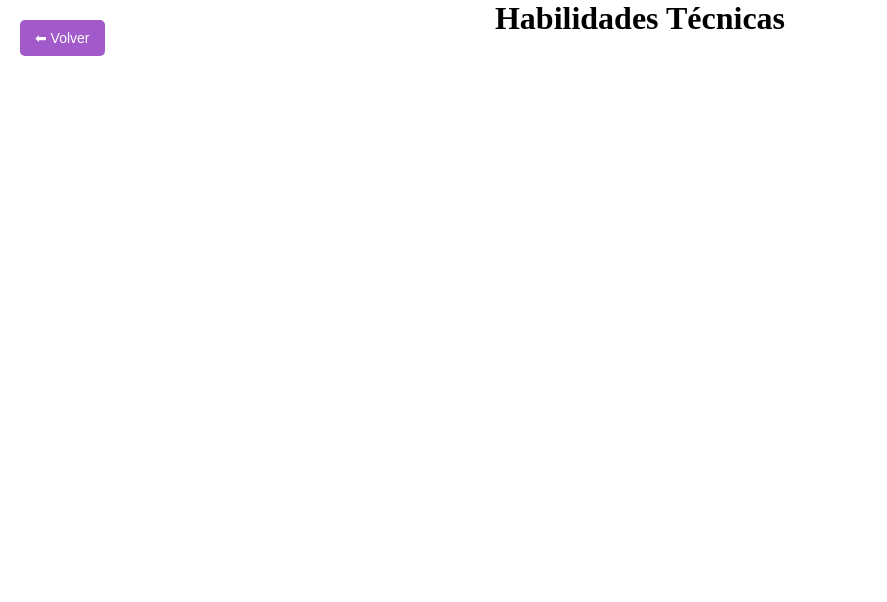
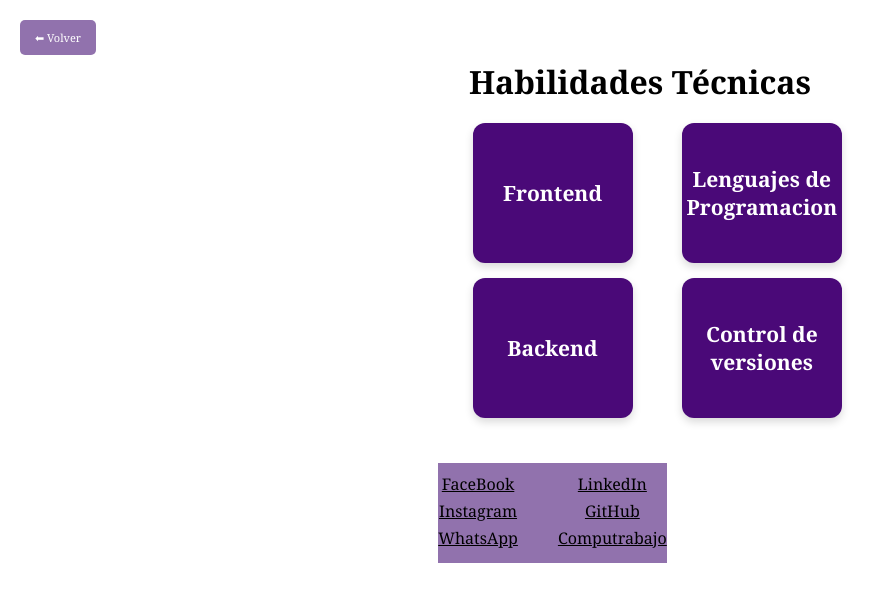
Before and after one commit to anamaria-romero/portafolio-ana, a React (Vite) app: page /Technicals in a window 1280 px wide. Shown: the top 602 px of the page, without its empty margins (0-887 px from the left). Built offline with nearby package versions, Linux system fonts and the light colour scheme.

Commit message:
Cuarto Commit

```diff
--- a/src/components/Pages/Home/Socials.jsx
+++ b/src/components/Pages/Home/Socials.jsx
@@ -1,13 +1,19 @@
 import { useNavigate } from "react-router-dom";
+import { Footer } from "../../Layouts/Footer/Footer";
 
-export const Socials  = () => {
+export const Socials = () => {
   const navigate = useNavigate();
 
   return (
-    <div>
-      <button className="BackButton" onClick={() => navigate("/")}>⬅ Volver</button>
-      <h1>Habilidades Sociales</h1>
-      <p>Aquí puedes agregar una descripción más detallada de las habilidades sociales.</p>
-    </div>
+    <>
+      <div>
+        <button className="BackButton" onClick={() => navigate("/")}>
+          ⬅ Volver
+        </button>
+        <h1 className="tittle">Habilidades Sociales</h1>
+      </div>
+
+        <Footer/>
+    </>
   );
 };
--- a/src/components/Pages/Home/Studies.jsx
+++ b/src/components/Pages/Home/Studies.jsx
@@ -1,13 +1,29 @@
 import { useNavigate } from "react-router-dom";
+import { Institute } from "../../Ui/Studies/Institute";
+import { Footer } from "../../Layouts/Footer/Footer";
+import { Technical } from "../../Ui/Studies/Technical";
+import { Technologist } from "../../Ui/Studies/Technologist";
+import { English } from "../../Ui/Studies/English";
 
-export const Studies  = () => {
+export const Studies = () => {
   const navigate = useNavigate();
 
   return (
-    <div>
-      <button className="BackButton" onClick={() => navigate("/")}>⬅ Volver</button>
-      <h1>Estudios</h1>
-      <p>Aquí puedes agregar información detallada sobre los estudios realizados.</p>
-    </div>
+    <>
+      <div>
+        <button className="BackButton" onClick={() => navigate("/")}>
+          ⬅ Volver
+        </button>
+        <h1 className="tittle">Estudios</h1>
+      </div>
+
+      <div className="cards-container">
+        <Institute/>
+        <Technical/>
+        <Technologist/>
+        <English/>
+        <Footer/>
+      </div>
+    </>
   );
 };
--- a/src/components/Pages/Home/Technicals.jsx
+++ b/src/components/Pages/Home/Technicals.jsx
@@ -1,12 +1,29 @@
 import { useNavigate } from "react-router-dom";
+import { Frontend } from "../../Ui/TechnicalsSkills/frontend";
+import { Programation } from "../../Ui/TechnicalsSkills/Programation";
+import { Backend } from "../../Ui/TechnicalsSkills/Backend";
+import { Versions } from "../../Ui/TechnicalsSkills/Versions";
+import { Footer } from "../../Layouts/Footer/Footer";
 
 export const Technicals = () => {
   const navigate = useNavigate();
 
   return (
-    <div>
-      <button className="BackButton" onClick={() => navigate("/")}>⬅ Volver</button>
-      <h1>Habilidades Técnicas</h1>
-    </div>
+    <>
+      <div>
+        <button className="BackButton" onClick={() => navigate("/")}>
+          ⬅ Volver
+        </button>
+        <h1 className="tittle">Habilidades Técnicas</h1>
+      </div>
+
+      <div className="cards-container">
+        <Frontend />
+        <Programation />
+        <Backend />
+        <Versions />
+        <Footer/>
+      </div>
+    </>
   );
 };
--- /dev/null
+++ b/src/components/Ui/Studies/English.jsx
@@ -0,0 +1,26 @@
+import { useState } from "react";
+
+export const English = () => {
+  const [flipped, setFlipped] = useState(false);
+
+  return (
+    <div className={`card ${flipped ? "flipped" : ""}`} onClick={() => setFlipped(!flipped)}>
+      <div className="card-inner">
+        <div className="card-front">
+          <h2>Ingles</h2>
+        </div>
+
+        <div className="card-back">
+          <nav>
+            <ul>
+              <li>Curso de Ingles</li>
+              <li>American School Way</li>
+              <li>Nivel B1</li>
+              <li>En proceso</li>
+            </ul>
+          </nav>
+        </div>
+      </div>
+    </div>
+  );
+};
--- /dev/null
+++ b/src/components/Ui/Studies/Institute.jsx
@@ -0,0 +1,26 @@
+import { useState } from "react";
+
+export const Institute = () => {
+  const [flipped, setFlipped] = useState(false);
+
+  return (
+    <div className={`card ${flipped ? "flipped" : ""}`} onClick={() => setFlipped(!flipped)}>
+      <div className="card-inner">
+        <div className="card-front">
+          <h2>Bachiller</h2>
+        </div>
+
+        <div className="card-back">
+          <nav>
+            <ul>
+              <li>Bachiller</li>
+              <li>Institucion Educativa Instituo Pijao</li>
+              <li>2012 - 2023</li>
+              <li><a href="">Descargar Diploma</a></li>
+            </ul>
+          </nav>
+        </div>
+      </div>
+    </div>
+  );
+};
--- /dev/null
+++ b/src/components/Ui/Studies/Technical.jsx
@@ -0,0 +1,26 @@
+import { useState } from "react";
+
+export const Technical = () => {
+  const [flipped, setFlipped] = useState(false);
+
+  return (
+    <div className={`card ${flipped ? "flipped" : ""}`} onClick={() => setFlipped(!flipped)}>
+      <div className="card-inner">
+        <div className="card-front">
+          <h2>Tecnico</h2>
+        </div>
+
+        <div className="card-back">
+          <nav>
+            <ul>
+              <li>Analisis y Desarrollo de Software</li>
+              <li>SENA</li>
+              <li>2022 - 2023</li>
+              <li><a href="">Descargar Diploma</a></li>
+            </ul>
+          </nav>
+        </div>
+      </div>
+    </div>
+  );
+};
--- /dev/null
+++ b/src/components/Ui/Studies/Technologist.jsx
@@ -0,0 +1,26 @@
+import { useState } from "react";
+
+export const Technologist = () => {
+  const [flipped, setFlipped] = useState(false);
+
+  return (
+    <div className={`card ${flipped ? "flipped" : ""}`} onClick={() => setFlipped(!flipped)}>
+      <div className="card-inner">
+        <div className="card-front">
+          <h2>Tecnologo</h2>
+        </div>
+
+        <div className="card-back">
+          <nav>
+            <ul>
+              <li>Analisis y Desarrollo de Software</li>
+              <li>SENA</li>
+              <li>2024 - 2025</li>
+              <li>En proceso</li>
+            </ul>
+          </nav>
+        </div>
+      </div>
+    </div>
+  );
+};
--- /dev/null
+++ b/src/components/Ui/TechnicalsSkills/Backend.jsx
@@ -0,0 +1,27 @@
+import { useState } from "react";
+
+export const Backend = () => {
+  const [flipped, setFlipped] = useState(false);
+
+  return (
+    <div className={`card ${flipped ? "flipped" : ""}`} onClick={() => setFlipped(!flipped)}>
+      <div className="card-inner">
+        <div className="card-front">
+          <h2>Backend</h2>
+        </div>
+
+        <div className="card-back">
+          <nav>
+            <ul>
+              <li>Java</li>
+              <li>MySQL</li>
+              <li>MongoDB</li>
+              <li>Java-Spring Boot</li>
+              <li>Repository</li>
+            </ul>
+          </nav>
+        </div>
+      </div>
+    </div>
+  );
+};
--- /dev/null
+++ b/src/components/Ui/TechnicalsSkills/Frontend.jsx
@@ -0,0 +1,27 @@
+import { useState } from "react";
+
+export const Frontend = () => {
+  const [flipped, setFlipped] = useState(false);
+
+  return (
+    <div className={`card ${flipped ? "flipped" : ""}`} onClick={() => setFlipped(!flipped)}>
+      <div className="card-inner">
+        <div className="card-front">
+          <h2>Frontend</h2>
+        </div>
+
+        <div className="card-back">
+          <nav>
+            <ul>
+              <li>React</li>
+              <li>HTML</li>
+              <li>CSS</li>
+              <li>Tailwind CSS</li>
+              <li>JavaScript</li>
+            </ul>
+          </nav>
+        </div>
+      </div>
+    </div>
+  );
+};
--- /dev/null
+++ b/src/components/Ui/TechnicalsSkills/Programation.jsx
@@ -0,0 +1,25 @@
+import { useState } from "react";
+
+export const Programation = () => {
+  const [flipped, setFlipped] = useState(false);
+
+  return (
+    <div className={`card ${flipped ? "flipped" : ""}`} onClick={() => setFlipped(!flipped)}>
+      <div className="card-inner">
+        <div className="card-front">
+          <h2>Lenguajes de Programacion</h2>
+        </div>
+
+        <div className="card-back">
+          <nav>
+            <ul>
+              <li>Java</li>
+              <li>TypeScript</li>
+              <li>JavaScript</li>
+            </ul>
+          </nav>
+        </div>
+      </div>
+    </div>
+  );
+};
--- /dev/null
+++ b/src/components/Ui/TechnicalsSkills/Versions.jsx
@@ -0,0 +1,24 @@
+import { useState } from "react";
+
+export const Versions = () => {
+  const [flipped, setFlipped] = useState(false);
+
+  return (
+    <div className={`card ${flipped ? "flipped" : ""}`} onClick={() => setFlipped(!flipped)}>
+      <div className="card-inner">
+        <div className="card-front">
+          <h2>Control de versiones</h2>
+        </div>
+
+        <div className="card-back">
+          <nav>
+            <ul>
+              <li>Git</li>
+              <li>GitHub</li>
+            </ul>
+          </nav>
+        </div>
+      </div>
+    </div>
+  );
+};
--- a/src/index.css
+++ b/src/index.css
@@ -1,6 +1,8 @@
 *{
   margin: 0%;
   padding: 0%;
+  box-sizing: border-box;
+  font-family: Cambria, Cochin, Georgia, Times, 'Times New Roman', serif;
 }
 
 #root {
@@ -14,7 +16,7 @@
 .ContainerName{
   margin: 0%;
   width: 100%;
-  height: 280px;
+  height: 295px;
   background-color: rgb(145, 114, 173);
   text-align: center;
 }
@@ -58,14 +60,14 @@
 }
 
 .Skills:active {
-  background-color: #a259c9;
+  background-color: rgb(74, 9, 120);
 }
 
 footer {
   width: 100%;
   height: 100px;
   margin-top: 30px;
-  background-color: #a259c9;
+  background-color: rgb(145, 114, 173);
   display: flex;
   justify-content: center;
   align-items: center;
@@ -73,7 +75,7 @@ footer {
 
 nav {
   display: flex;
-  gap: 40px; /* Espacio entre las columnas */
+  gap: 40px;
 }
 
 ul {
@@ -87,23 +89,104 @@ li {
 }
 
 a {
-  color: white;
-  text-decoration: none;
+  color: black;
 }
 
 .BackButton {
   position: absolute;
   top: 20px;
   left: 20px;
-  background-color: #a259c9;
+  background-color: rgb(145, 114, 173);
   color: white;
   border: none;
   padding: 10px 15px;
   border-radius: 5px;
   cursor: pointer;
-  font-size: 14px;
+  font-size: 11px;
 }
 
 .BackButton:hover {
-  background-color: #7e3aa5;
+  background-color: rgb(74, 9, 120);
 }
+
+.tittle{
+  margin-top: 60px;
+}
+
+.cards-container {
+  display: grid;
+  grid-template-columns: repeat(2, 1fr);
+  gap: 15px;
+  justify-content: center;
+  align-items: center;
+  width: 100%;
+  max-width: 350px;
+  margin: 20px auto;
+}
+
+@media (max-width: 600px) {
+  .cards-container {
+    grid-template-columns: 1fr;
+  }
+}
+
+.card {
+  width: 160px;
+  height: 140px;
+  perspective: 1000px;
+  cursor: pointer;
+  display: flex;
+  justify-content: center;
+  align-items: center;
+  margin: auto;
+}
+
+.card-inner {
+  width: 100%;
+  height: 100%;
+  position: relative;
+  transform-style: preserve-3d;
+  transition: transform 0.6s;
+}
+
+.card.flipped .card-inner {
+  transform: rotateY(180deg);
+}
+
+.card-front,
+.card-back {
+  width: 100%;
+  height: 100%;
+  position: absolute;
+  backface-visibility: hidden;
+  display: flex;
+  justify-content: center;
+  align-items: center;
+  border-radius: 12px;
+  box-shadow: 0 4px 8px rgba(0, 0, 0, 0.15);
+  text-align: center;
+  font-size: 14px;
+  padding: 10px;
+}
+
+.card-front {
+  background-color: rgb(74, 9, 120);
+  color: white;
+  font-weight: bold;
+}
+
+.card-back {
+  background-color: rgb(145, 114, 173);
+  transform: rotateY(180deg);
+  font-size: 12px;
+}
+
+.card-back ul {
+  list-style: none;
+  padding: 0;
+  margin: 0;
+}
+
+.card-back li {
+  margin-bottom: 5px;
+}
```
